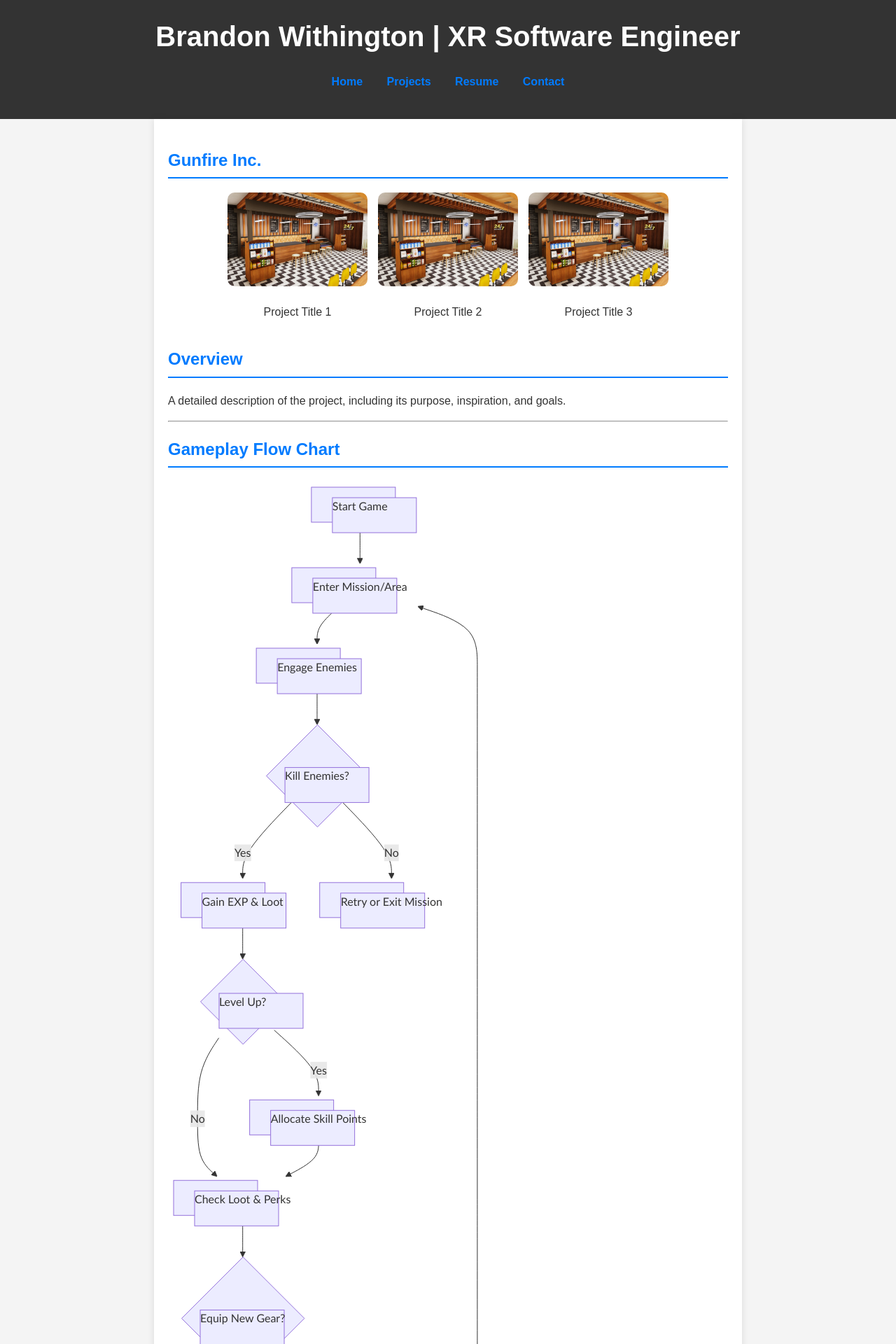
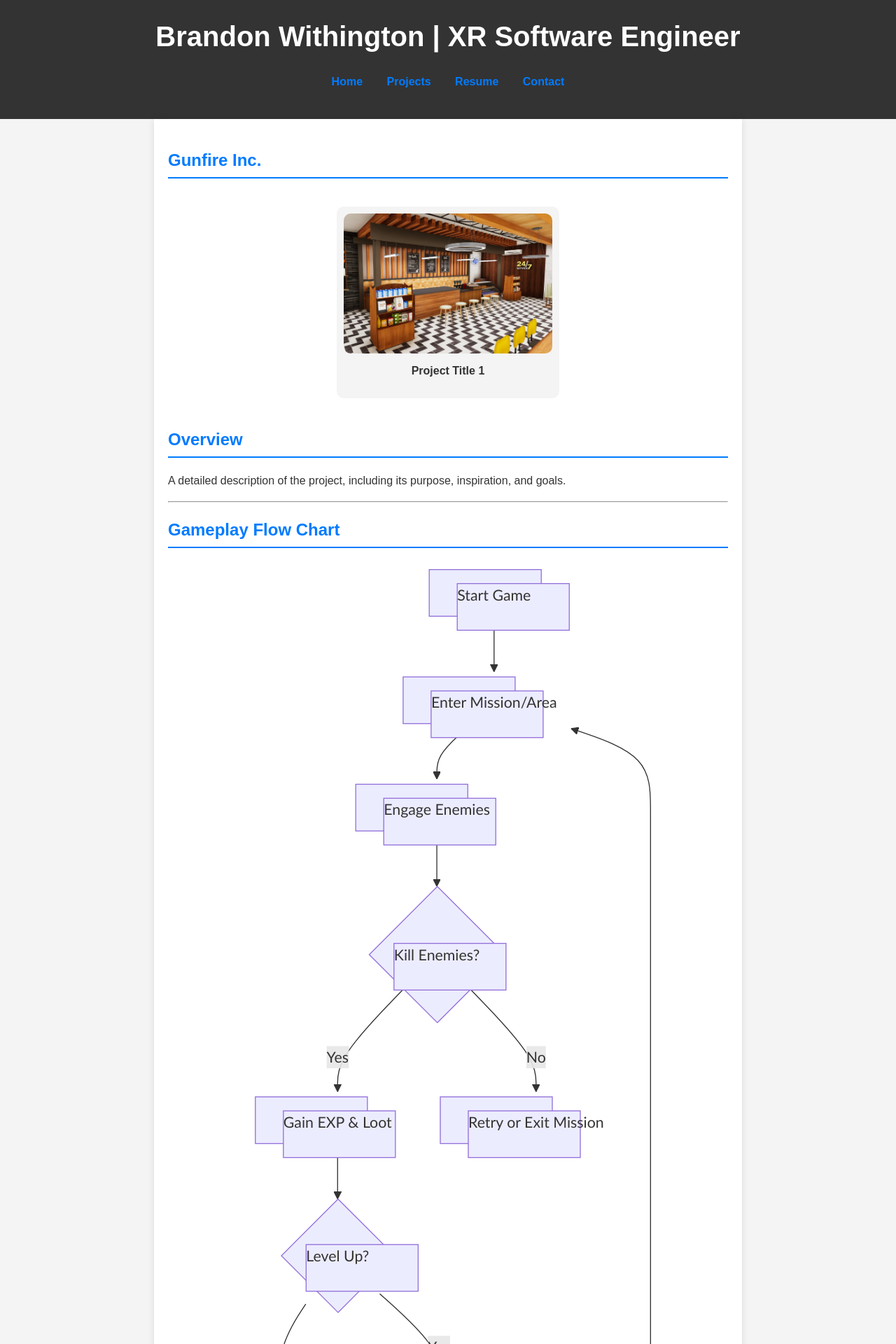
Before and after one commit to BrandonW24/BrandonW24.github.io, a Jekyll site: the page built from projects/project1.md, in a window 1280 px wide. Shown: the top 1920 px of the page at 70% size. Built offline with Jekyll 4.4.1, drawn with Linux system fonts in a browser that asks for light colours; comment, search, counter and statistics services are not loaded.

```diff
--- a/assets/css/styles.css
+++ b/assets/css/styles.css
@@ -167,15 +167,20 @@ footer a:hover {
 
 
 .mermaid {
-    width: 100% !important; /* Make it use full width */
+    display: flex;
+    justify-content: center;
+    align-items: center;
+    overflow-x: auto;  /* Allows zooming via scrolling */
+    overflow-y: hidden;
+    max-width: 100%;
+}
+
+
+.mermaid svg {
+    max-width: 90vw; /* Ensures the chart isn't too narrow */
     height: auto;
-    transform: none; /* Remove fixed scaling */
-  }
-
-  .mermaid svg {
-    max-width: 100%; /* Ensure it fits container */
-    height: auto;
-  }
+    min-width: 600px; /* Prevents text from being cut */
+}
 
   .mermaid .node rect,
   .mermaid .node polygon {
@@ -190,7 +195,6 @@ footer a:hover {
   .mermaid text {
     font-size: 14px !important; /* Adjust text size for clarity */
   }
-
 
 
   .gallery {
@@ -250,7 +254,6 @@ footer a:hover {
 }
 
 
-
 /* Responsive Design */
 @media (max-width: 768px) {
     header h1 {
--- a/projects/project1.md
+++ b/projects/project1.md
@@ -5,25 +5,11 @@ title: Project Title 1
 
 ## Gunfire Inc.
 
-<div class="gallery">
-    <div class="gallery-item">
-        <img src="{{ site.baseurl }}/assets/images/project1.jpg" alt="Project 1" onclick="openLightbox(this)">
-        <p>Project Title 1</p>
+<div class="project-grid">
+    <div class="project">
+    <img src="{{ site.baseurl }}/assets/images/project1.jpg" alt="Project 1">
+                <p>Project Title 1</p>
     </div>
-    <div class="gallery-item">
-        <img src="{{ site.baseurl }}/assets/images/project2.jpg" alt="Project 2" onclick="openLightbox(this)">
-        <p>Project Title 2</p>
-    </div>
-    <div class="gallery-item">
-        <img src="{{ site.baseurl }}/assets/images/project3.jpg" alt="Project 3" onclick="openLightbox(this)">
-        <p>Project Title 3</p>
-    </div>
-</div>
-
-<!-- Lightbox Modal -->
-<div id="lightbox" class="lightbox" onclick="closeLightbox()">
-    <span class="close">&times;</span>
-    <img id="lightbox-img" class="lightbox-content">
 </div>
 
 ## Overview
@@ -31,6 +17,22 @@ A detailed description of the project, including its purpose, inspiration, and g
 
 ---
 ## Gameplay Flow Chart
+
+<script>
+mermaid.initialize({
+    theme: 'default',
+    logLevel: 0,
+    flowchart: {
+        useMaxWidth: false,
+        htmlLabels: true,
+        curve: 'basis',
+        diagramPadding: 10,  /* Reduce space between nodes */
+        nodeSpacing: 30, /* Adjust spacing between nodes */
+        rankSpacing: 30, /* Make the chart less vertically stretched */
+        width: 500, /* Adjust width */
+    }
+});
+</script>
 
 <div class="mermaid">
 graph TD
```
